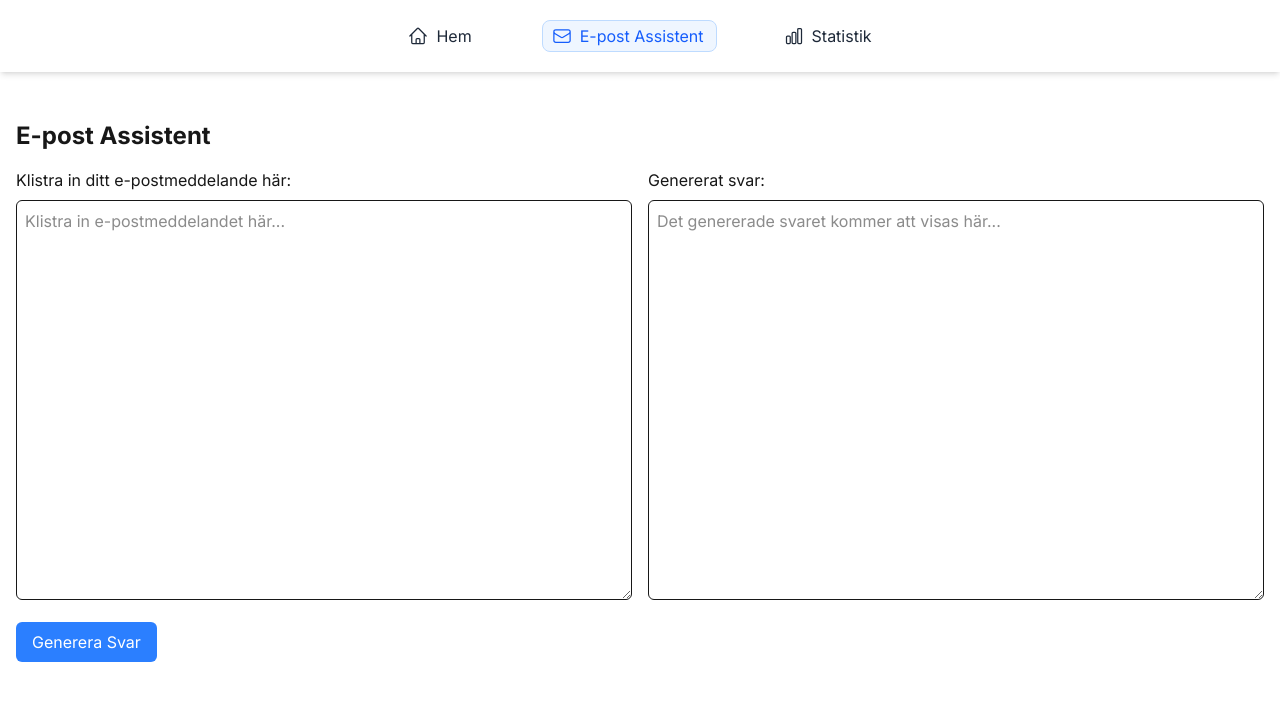
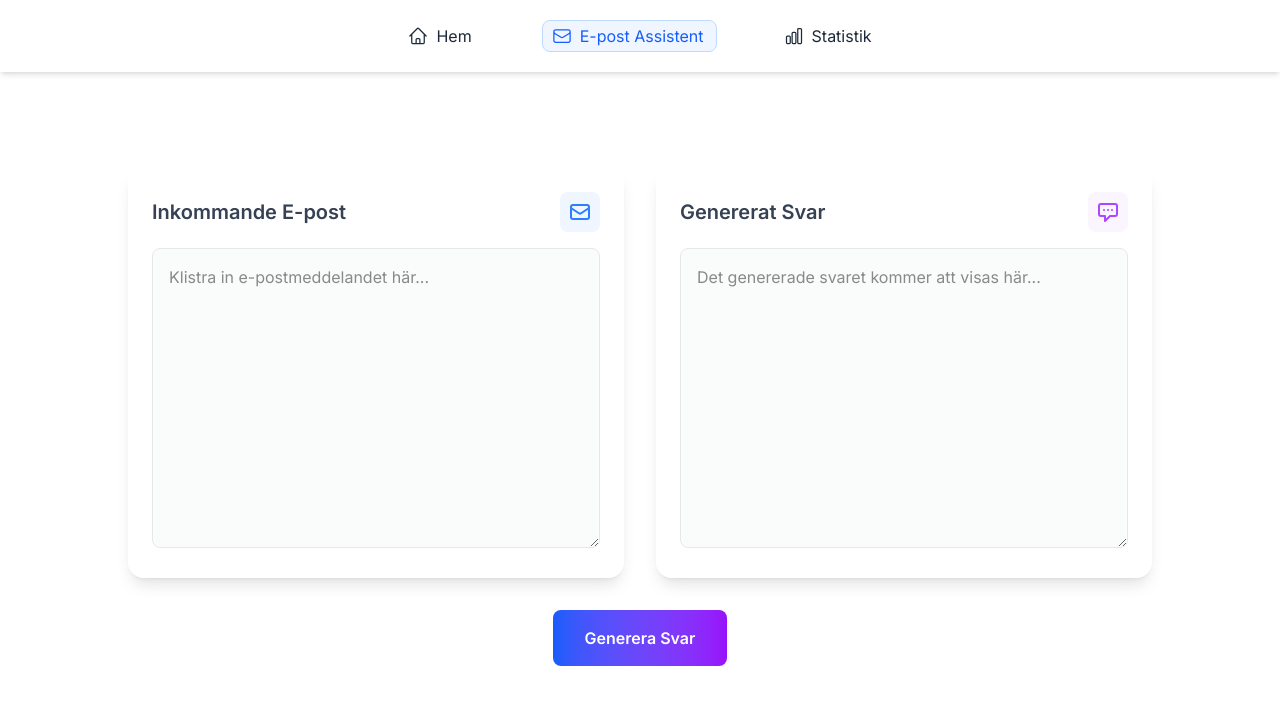
Before and after one commit to Oscar-Kvissberg/golf_assistant_v1, a Next.js app: page /MailGeneration in a window 1280 px wide. Shown: the top 704 px of the page. Built offline with nearby package versions, Linux system fonts and the light colour scheme.

Commit message:
noice styling

```diff
--- a/app/MailGeneration/page.tsx
+++ b/app/MailGeneration/page.tsx
@@ -58,20 +58,28 @@ export default function MailGeneration() {
     }
 
     return (
-        <div className="container mx-auto p-4">
-            <h1 className="text-2xl font-bold mb-4">E-post Assistent</h1>
+        <div className="container mx-auto px-4 py-16">
 
+
+            <div className="max-w-5xl mx-auto">
                 {error && (
-                <div className="bg-red-100 border border-red-400 text-red-700 px-4 py-3 rounded mb-4">
+                    <div className="bg-red-50 border border-red-200 text-red-600 px-4 py-3 rounded-lg mb-6">
                         {error}
                     </div>
                 )}
 
-            <div className="grid grid-cols-1 md:grid-cols-2 gap-4">
-                <div>
-                    <label className="block mb-2">Klistra in ditt e-postmeddelande här:</label>
+                <div className="grid gap-8 md:grid-cols-2">
+                    <div className="bg-white/80 backdrop-blur-sm rounded-2xl shadow-lg p-6">
+                        <div className="flex items-center justify-between mb-4">
+                            <h2 className="text-xl font-semibold text-gray-700">Inkommande E-post</h2>
+                            <div className="p-2 bg-blue-50 rounded-lg">
+                                <svg className="w-6 h-6 text-blue-500" fill="none" stroke="currentColor" viewBox="0 0 24 24">
+                                    <path strokeLinecap="round" strokeLinejoin="round" strokeWidth={2} d="M3 8l7.89 5.26a2 2 0 002.22 0L21 8M5 19h14a2 2 0 002-2V7a2 2 0 00-2-2H5a2 2 0 00-2 2v10a2 2 0 002 2z" />
+                                </svg>
+                            </div>
+                        </div>
                         <textarea
-                        className="w-full p-2 border rounded-md min-h-[400px]"
+                            className="w-full p-4 border border-gray-200 rounded-lg min-h-[300px] bg-gray-50/80 backdrop-blur-sm focus:outline-none focus:ring-2 focus:ring-blue-500/20 focus:border-blue-500"
                             value={inputMail}
                             onChange={(e) => setInputMail(e.target.value)}
                             placeholder="Klistra in e-postmeddelandet här..."
@@ -79,10 +87,17 @@ export default function MailGeneration() {
                         />
                     </div>
 
-                <div>
-                    <label className="block mb-2">Genererat svar:</label>
+                    <div className="bg-white/80 backdrop-blur-sm rounded-2xl shadow-lg p-6">
+                        <div className="flex items-center justify-between mb-4">
+                            <h2 className="text-xl font-semibold text-gray-700">Genererat Svar</h2>
+                            <div className="p-2 bg-purple-50 rounded-lg">
+                                <svg className="w-6 h-6 text-purple-500" fill="none" stroke="currentColor" viewBox="0 0 24 24">
+                                    <path strokeLinecap="round" strokeLinejoin="round" strokeWidth={2} d="M8 10h.01M12 10h.01M16 10h.01M9 16H5a2 2 0 01-2-2V6a2 2 0 012-2h14a2 2 0 012 2v8a2 2 0 01-2 2h-5l-5 5v-5z" />
+                                </svg>
+                            </div>
+                        </div>
                         <textarea
-                        className="w-full p-2 border rounded-md min-h-[400px]"
+                            className="w-full p-4 border border-gray-200 rounded-lg min-h-[300px] bg-gray-50/80 backdrop-blur-sm focus:outline-none"
                             value={generatedResponse}
                             readOnly
                             placeholder={isLoading ? "Genererar svar..." : "Det genererade svaret kommer att visas här..."}
@@ -90,38 +105,31 @@ export default function MailGeneration() {
                     </div>
                 </div>
 
-            <div className="mt-4">
+                <div className="mt-8 flex justify-center">
                     <button
                         onClick={handleSubmit}
-                    className={`${isLoading
+                        disabled={isLoading}
+                        className={`
+                            px-8 py-4 rounded-lg font-semibold flex items-center gap-2
+                            ${isLoading
                                 ? 'bg-gray-400 cursor-not-allowed'
-                        : 'bg-blue-500 hover:bg-blue-600'
-                        } text-white px-4 py-2 rounded-md flex items-center justify-center w-full sm:w-auto`}
-                    disabled={isLoading}
+                                : 'bg-gradient-to-r from-blue-600 to-purple-600 hover:opacity-90 transition-opacity'
+                            }
+                            text-white
+                        `}
                     >
                         {isLoading ? (
                             <>
-                            <svg className="animate-spin h-5 w-5 mr-2" viewBox="0 0 24 24">
-                                <circle
-                                    className="opacity-25"
-                                    cx="12"
-                                    cy="12"
-                                    r="10"
-                                    stroke="currentColor"
-                                    strokeWidth="4"
-                                    fill="none"
-                                />
-                                <path
-                                    className="opacity-75"
-                                    fill="currentColor"
-                                    d="M4 12a8 8 0 018-8V0C5.373 0 0 5.373 0 12h4zm2 5.291A7.962 7.962 0 014 12H0c0 3.042 1.135 5.824 3 7.938l3-2.647z"
-                                />
+                                <svg className="animate-spin h-5 w-5" viewBox="0 0 24 24">
+                                    <circle className="opacity-25" cx="12" cy="12" r="10" stroke="currentColor" strokeWidth="4" fill="none" />
+                                    <path className="opacity-75" fill="currentColor" d="M4 12a8 8 0 018-8V0C5.373 0 0 5.373 0 12h4zm2 5.291A7.962 7.962 0 014 12H0c0 3.042 1.135 5.824 3 7.938l3-2.647z" />
                                 </svg>
-                            Genererar svar (kan ta upp till 30 sekunder)...
+                                <span>Genererar svar...</span>
                             </>
                         ) : 'Generera Svar'}
                     </button>
                 </div>
             </div>
+        </div>
     )
 }
--- a/app/Stats/page.tsx
+++ b/app/Stats/page.tsx
@@ -52,7 +52,7 @@ export default function Stats() {
     return (
         <div className="container mx-auto px-4 py-16">
             <h1 className="text-4xl font-bold text-gray-900 text-center mb-4">Din Produktivitet</h1>
-            <p className="text-gray-600 text-center mb-12 text-lg">Se hur mycket tid du sparat med vår AI-assistent</p>
+            <p className="text-gray-600 text-center mb-12 text-lg">Se hur mycket tid du sparat med vår Mejl-assistent</p>
 
             <div className="grid gap-8 md:grid-cols-2 max-w-5xl mx-auto">
                 <div className="bg-white rounded-2xl shadow-lg hover:shadow-xl transition-shadow duration-300 overflow-hidden">
@@ -90,7 +90,7 @@ export default function Stats() {
                 <div className="bg-gradient-to-r from-indigo-500 to-purple-600 rounded-2xl shadow-lg overflow-hidden">
                     <div className="p-8 text-white">
                         <div className="flex items-center justify-between mb-4">
-                            <h2 className="text-2xl font-semibold">Alternativ Användning</h2>
+                            <h2 className="text-2xl font-semibold">Detta motsvarar:</h2>
                             <div className="p-2 bg-white bg-opacity-20 rounded-lg">
                                 <svg className="w-6 h-6" fill="none" stroke="currentColor" viewBox="0 0 24 24">
                                     <path strokeLinecap="round" strokeLinejoin="round" strokeWidth={2} d="M13 10V3L4 14h7v7l9-11h-7z" />
--- a/app/page.tsx
+++ b/app/page.tsx
@@ -47,7 +47,7 @@ export default function Home() {
             <div className="bg-gray-50/80 backdrop-blur-sm rounded-lg p-4 text-left">
               <p className="text-gray-700 font-mono h-6">
                 <Typewriter
-                  text="Låt AI:n hjälpa dig att skriva professionella e-postsvar på sekunder..."
+                  text="Låt Assistenten hjälpa dig att skriva professionella e-postsvar på sekunder..."
                   delay={40}
                   restartDelay={2000}
                 />
```
Lines whose indentation alone changed are shown as unchanged.
